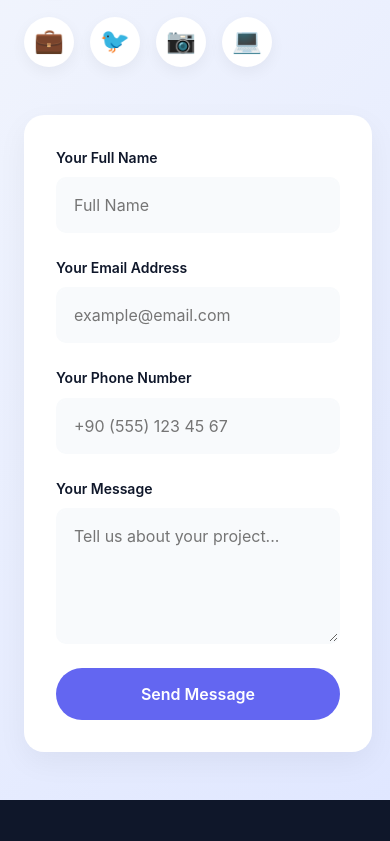
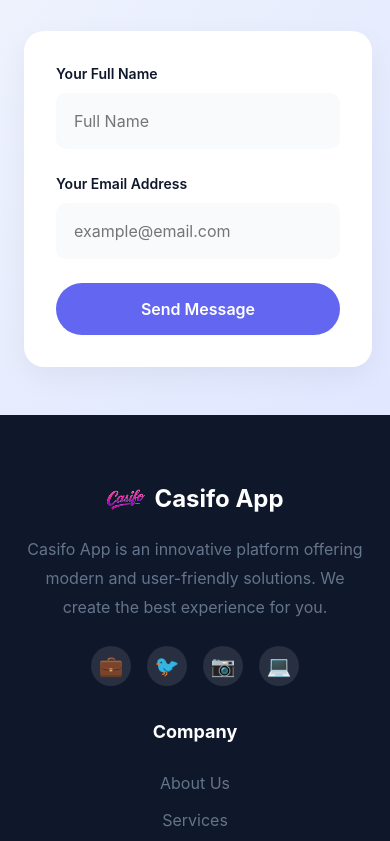
Before and after one commit to Tomkaya/appweb, a React (Vite) app: page / in a window 390 px wide. Shown: the part 9767-10608 px from the top of the page. Built offline with nearby package versions, Linux system fonts and the light colour scheme.

Commit message:
Remove phone and message fields from contact form

```diff
--- a/src/components/Contact.tsx
+++ b/src/components/Contact.tsx
@@ -31,7 +31,6 @@ const Contact = () => {
 
   const contactInfo = [
     { icon: '📧', label: 'Email', value: 'info@casifoapp.com' },
-    { icon: '📱', label: 'Phone', value: '+90 532 333 33 33' },
   ]
 
   return (
@@ -92,29 +91,6 @@ const Contact = () => {
                   placeholder="example@email.com"
                 />
               </div>
-              <div className="form-group">
-                <label htmlFor="phone">Your Phone Number</label>
-                <input
-                  type="tel"
-                  id="phone"
-                  name="phone"
-                  value={formData.phone}
-                  onChange={handleChange}
-                  placeholder="+90 (555) 123 45 67"
-                />
-              </div>
-              <div className="form-group">
-                <label htmlFor="message">Your Message</label>
-                <textarea
-                  id="message"
-                  name="message"
-                  value={formData.message}
-                  onChange={handleChange}
-                  required
-                  rows={5}
-                  placeholder="Tell us about your project..."
-                />
-              </div>
               <button type="submit" className="submit-btn">
                 {submitted ? '✓ Sent!' : 'Send Message'}
               </button>
```
